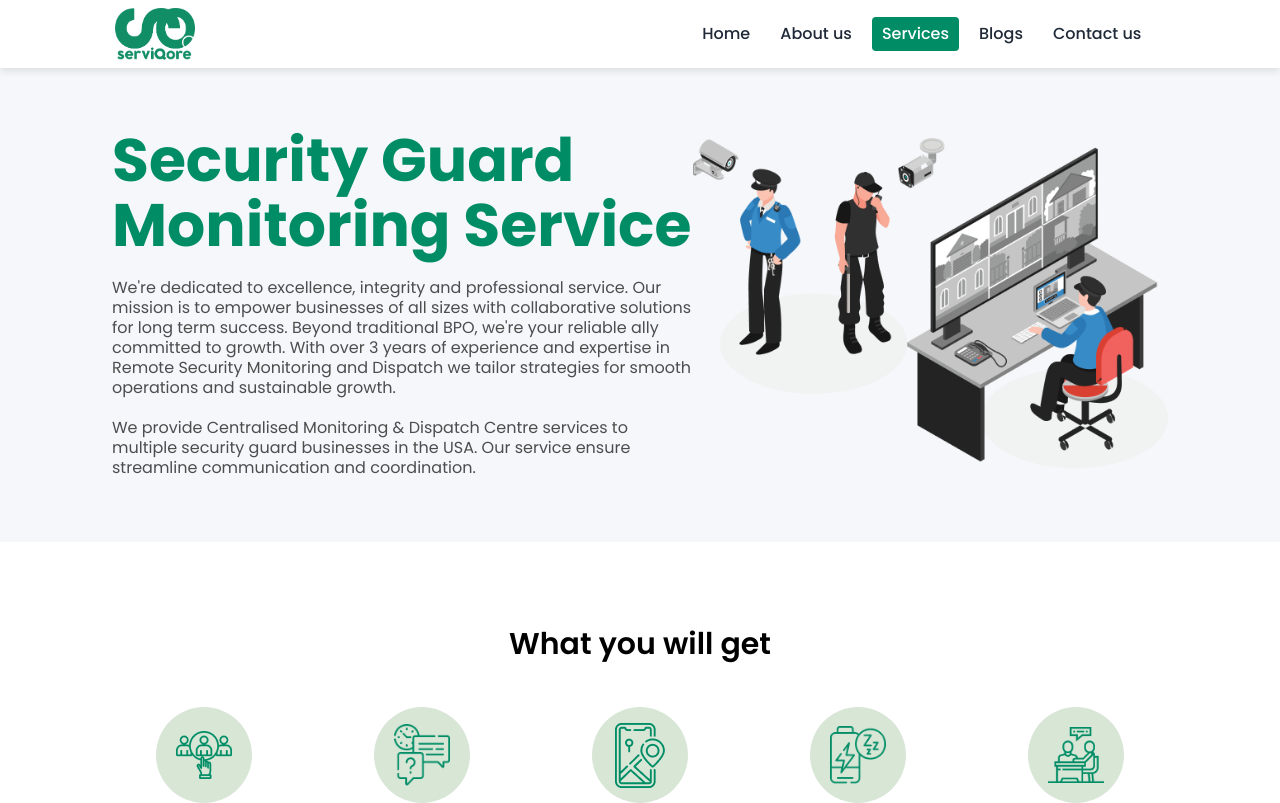
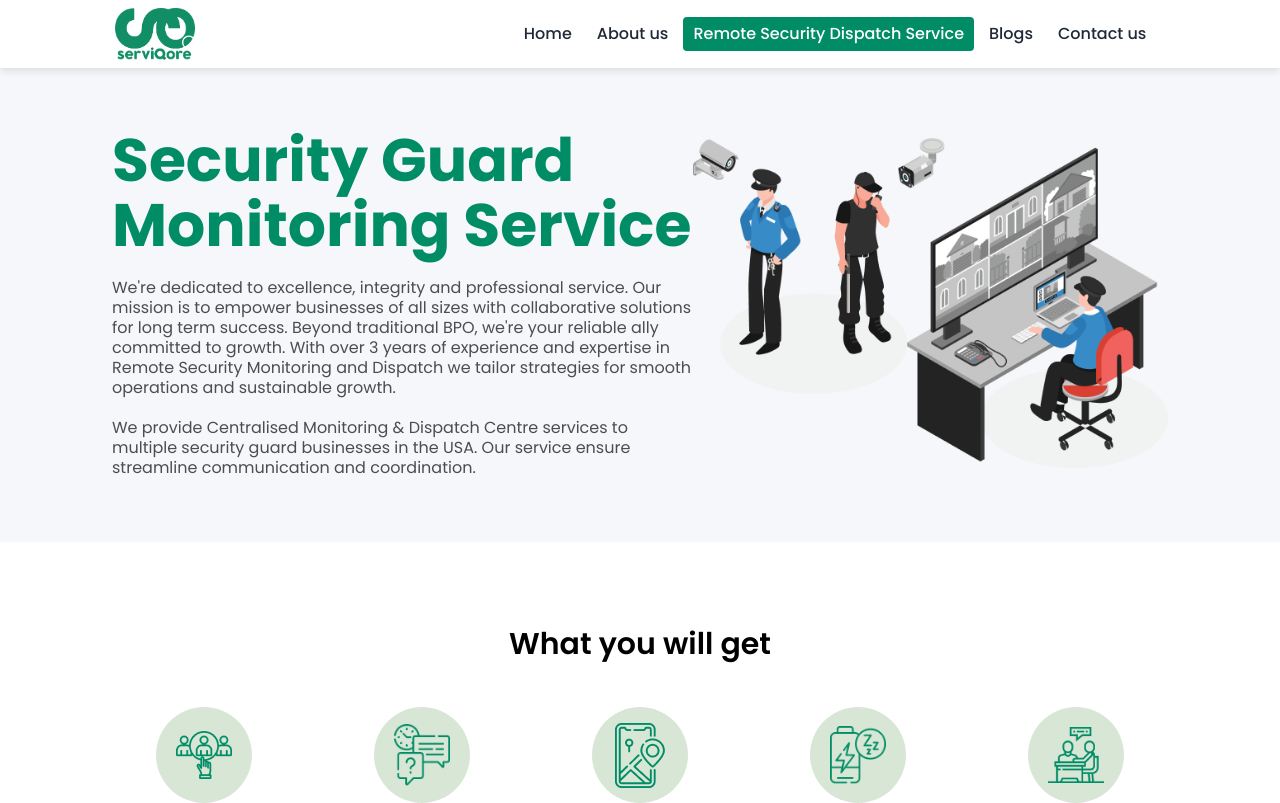
Before and after one commit to jhimi01/serviqore, a React (Vite) app: page /services in a window 1280 px wide. Shown: the top 803 px of the page. Built offline with nearby package versions, Linux system fonts and the light colour scheme.

Commit message:
added navlink

```diff
--- a/src/pages/Services/Services.jsx
+++ b/src/pages/Services/Services.jsx
@@ -29,7 +29,7 @@ const Services = () => {
   return (
     <div className="mt-16">
       <Helmet>
-        <title>service | serviqore</title>
+        <title>Remote Security Dispatch Service | serviqore</title>
       </Helmet>
       <div className="md:flex items-center py-16 bg-backgroundGray px-5 md:px-28 ">
         {/* content side */}
--- a/src/pages/Shared/NavigationBar/NavigationBar.css
+++ b/src/pages/Shared/NavigationBar/NavigationBar.css
@@ -3,5 +3,5 @@
     font-size: 16px;
     font-weight: 500;
     line-height: 24px;
-    margin-right: 10px;
+    margin-right: 5px;
 }
--- a/src/pages/Shared/NavigationBar/NavigationBar.jsx
+++ b/src/pages/Shared/NavigationBar/NavigationBar.jsx
@@ -54,7 +54,7 @@ const NavigationBar = () => {
            }
            `}
       >
-        Services
+        Remote Security Dispatch Service
       </NavLink>
 
       <NavLink
@@ -87,7 +87,7 @@ const NavigationBar = () => {
       className=" mx-auto fixed top-0 left-0 right-0 z-50 bg-white"
     >
       <div className="md:w-10/12 w-11/12 mx-auto navbar">
-        <div className="navbar-start flex-row-reverse w-full lg:w-1/2 justify-between">
+        <div className="navbar-start flex-row-reverse w-full lg:w-[30%] justify-between">
           <div className="dropdown">
             <div className="drawer drawer-end">
               <input
@@ -127,7 +127,7 @@ const NavigationBar = () => {
             />
           </a>
         </div>
-        <div className="navbar-end w-2/3 hidden lg:flex">
+        <div className="navbar-end w-full hidden lg:flex">
           <ul className="menu menu-horizontal px-1">
             <Navigation />
           </ul>
```
